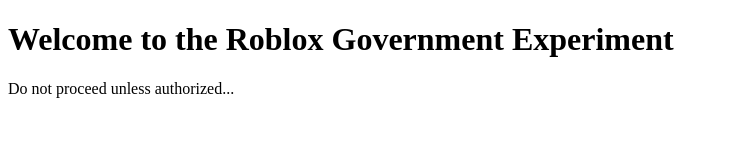
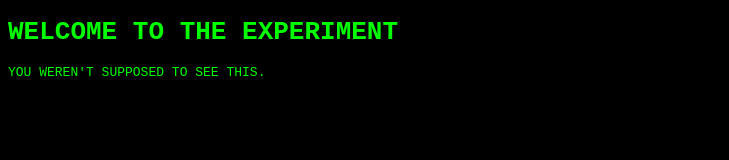
Before and after one commit to CoolToads/area51core, a plain HTML site: page index.html in a window 1280 px wide. Shown: the whole page, without its empty margins (0-729 px from the left). Drawn offline with Linux system fonts and the light colour scheme.

Commit message:
index.html

```diff
--- a/index.html
+++ b/index.html
@@ -1,11 +1,10 @@
-<!-- index.html -->
 <!DOCTYPE html>
 <html>
-  <head>
-    <title>Roblox Gov</title>
-  </head>
-  <body>
-    <h1>Welcome to the Roblox Government Experiment</h1>
-    <p>Do not proceed unless authorized...</p>
-  </body>
+<head>
+  <title>Roblox Gov Experiment</title>
+</head>
+<body style="background:black; color:lime; font-family:monospace;">
+  <h1>WELCOME TO THE EXPERIMENT</h1>
+  <p>YOU WEREN'T SUPPOSED TO SEE THIS.</p>
+</body>
 </html>
```
